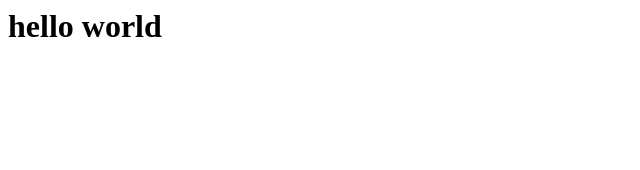
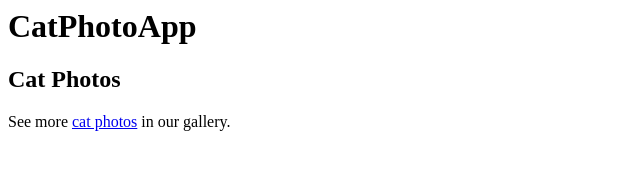
Before and after one commit to ZhaoX2007/test, a plain HTML site: page index.html in a window 1280 px wide. Shown: the whole page, without its empty margins (0-640 px from the left). Drawn offline with Linux system fonts and the light colour scheme.

Commit message:
Update index.html

```diff
--- a/index.html
+++ b/index.html
@@ -1 +1,9 @@
-<h1>hello world</h1>
+<html>
+  <body>
+    <main>
+      <h1>CatPhotoApp</h1>
+      <h2>Cat Photos</h2>
+      <p>See more <a target="_blank" href="https://freecatphotoapp.com">cat photos</a> in our gallery.</p>
+      </main>
+  </body>
+</html>
```
